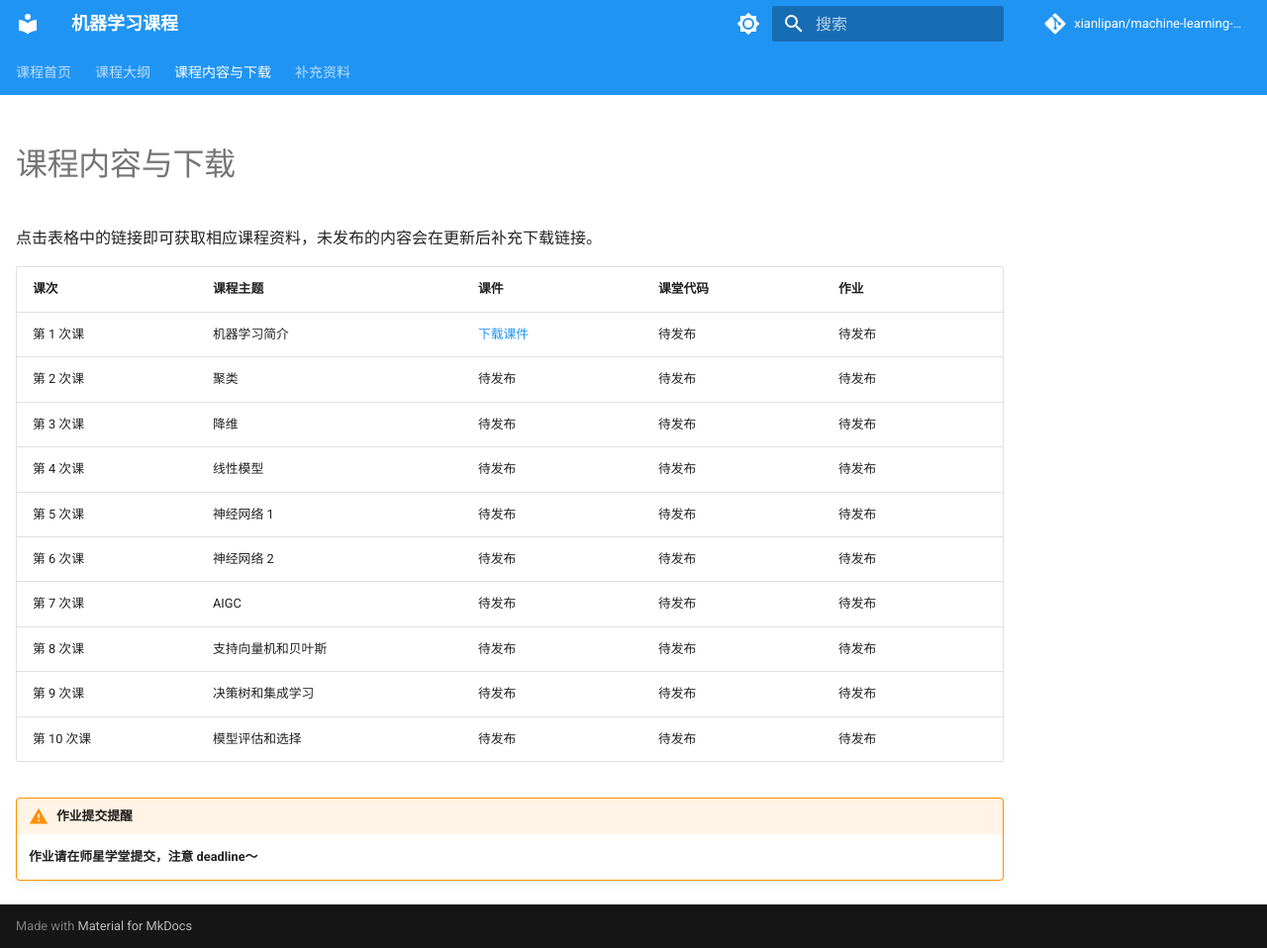
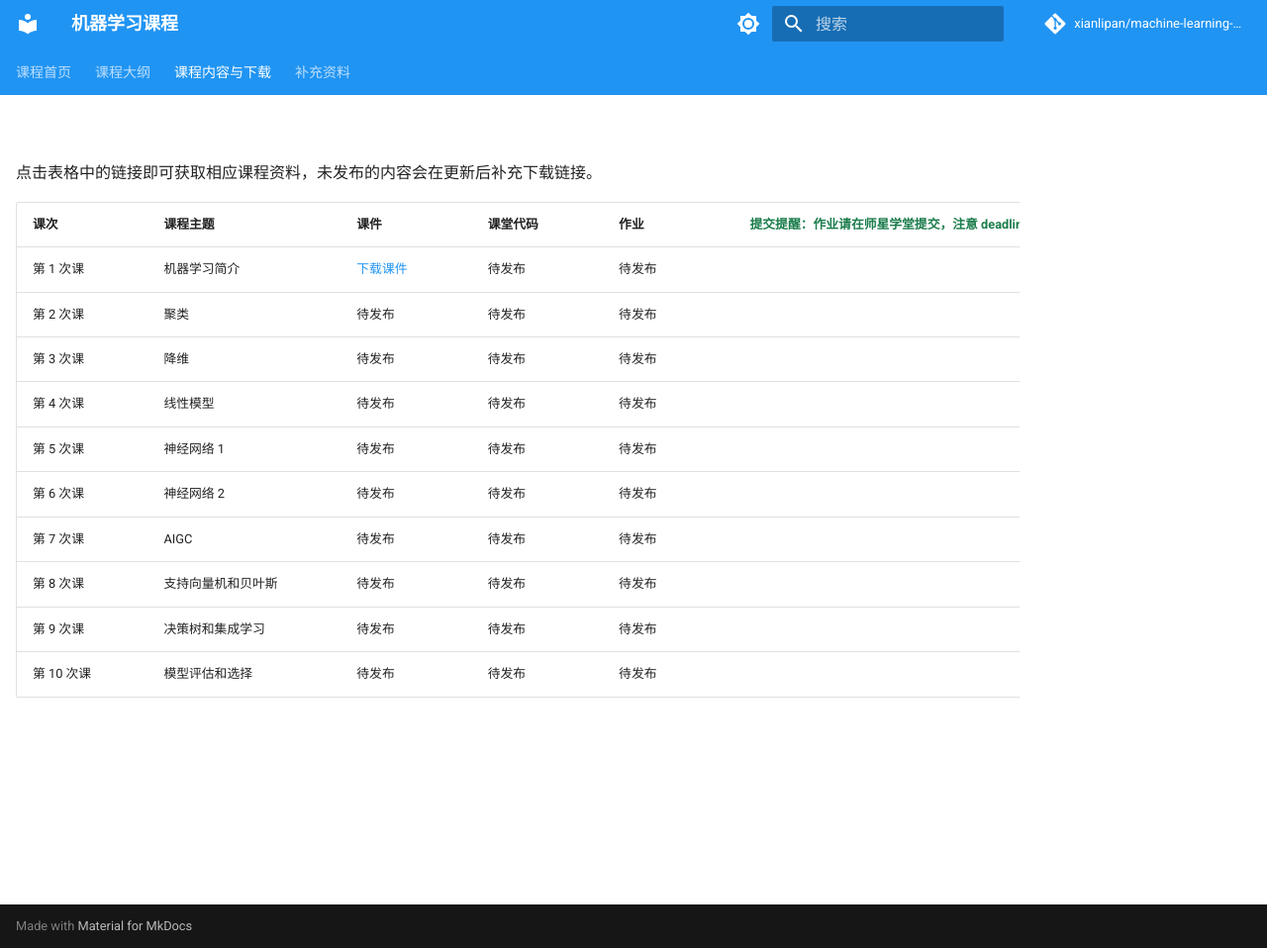
Before and after one commit to xianlipan/machine-learning-course, an MkDocs documentation site: the page built from docs/coursework.md, in a window 1280 px wide and 958 px high. Shown: the whole window at 99% size. Built offline with MkDocs 1.6.1 and Material for MkDocs 9.7.7, drawn with Linux system fonts in a browser that asks for light colours; comment, search, counter and statistics services are not loaded.

Commit message:
update contents

```diff
--- a/docs/coursework.md
+++ b/docs/coursework.md
@@ -5,18 +5,15 @@ hide:
 
 点击表格中的链接即可获取相应课程资料，未发布的内容会在更新后补充下载链接。
 
-| 课次 | 课程主题 | 课件 | 课堂代码 | 作业 |
-| --- | --- | --- | --- | --- |
-| 第 1 次课 | 机器学习简介 | <a href="../files/slides/1机器学习简介.pdf" download>下载课件</a> | 待发布 | 待发布 |
-| 第 2 次课 | 聚类 | 待发布 | 待发布 | 待发布 |
-| 第 3 次课 | 降维 | 待发布 | 待发布 | 待发布 |
-| 第 4 次课 | 线性模型 | 待发布 | 待发布 | 待发布 |
-| 第 5 次课 | 神经网络 1 | 待发布 | 待发布 | 待发布 |
-| 第 6 次课 | 神经网络 2 | 待发布 | 待发布 | 待发布 |
-| 第 7 次课 | AIGC | 待发布 | 待发布 | 待发布 |
-| 第 8 次课 | 支持向量机和贝叶斯 | 待发布 | 待发布 | 待发布 |
-| 第 9 次课 | 决策树和集成学习 | 待发布 | 待发布 | 待发布 |
-| 第 10 次课 | 模型评估和选择 | 待发布 | 待发布 | 待发布 |
-
-!!! warning "作业提交提醒"
-    **作业请在师星学堂提交，注意 deadline～**
+| 课次 | 课程主题 | 课件 | 课堂代码 | 作业 | <span class="assignment-reminder">提交提醒：作业请在师星学堂提交，注意 deadline～</span> |
+| --- | --- | --- | --- | --- | --- |
+| 第 1 次课 | 机器学习简介 | <a href="../files/slides/1机器学习简介.pdf" download>下载课件</a> | 待发布 | 待发布 |  |
+| 第 2 次课 | 聚类 | 待发布 | 待发布 | 待发布 |  |
+| 第 3 次课 | 降维 | 待发布 | 待发布 | 待发布 |  |
+| 第 4 次课 | 线性模型 | 待发布 | 待发布 | 待发布 |  |
+| 第 5 次课 | 神经网络 1 | 待发布 | 待发布 | 待发布 |  |
+| 第 6 次课 | 神经网络 2 | 待发布 | 待发布 | 待发布 |  |
+| 第 7 次课 | AIGC | 待发布 | 待发布 | 待发布 |  |
+| 第 8 次课 | 支持向量机和贝叶斯 | 待发布 | 待发布 | 待发布 |  |
+| 第 9 次课 | 决策树和集成学习 | 待发布 | 待发布 | 待发布 |  |
+| 第 10 次课 | 模型评估和选择 | 待发布 | 待发布 | 待发布 |  |
--- a/docs/stylesheets/extra.css
+++ b/docs/stylesheets/extra.css
@@ -21,12 +21,22 @@
 .md-typeset__table table:not([class]) {
   display: table;
   width: 100%;
-  min-width: 46rem;
+  min-width: 58rem;
+}
+
+.assignment-reminder {
+  color: var(--md-code-hl-string-color);
+  font-weight: 700;
 }
 
 /* 首页欢迎内容。 */
 .home-title {
   text-align: center;
+}
+
+/* MkDocs 会根据导航名称自动生成页面标题；仅保留首页欢迎标题。 */
+.md-content__inner > h1:not(.home-title) {
+  display: none;
 }
 
 .home-paragraph {
```
